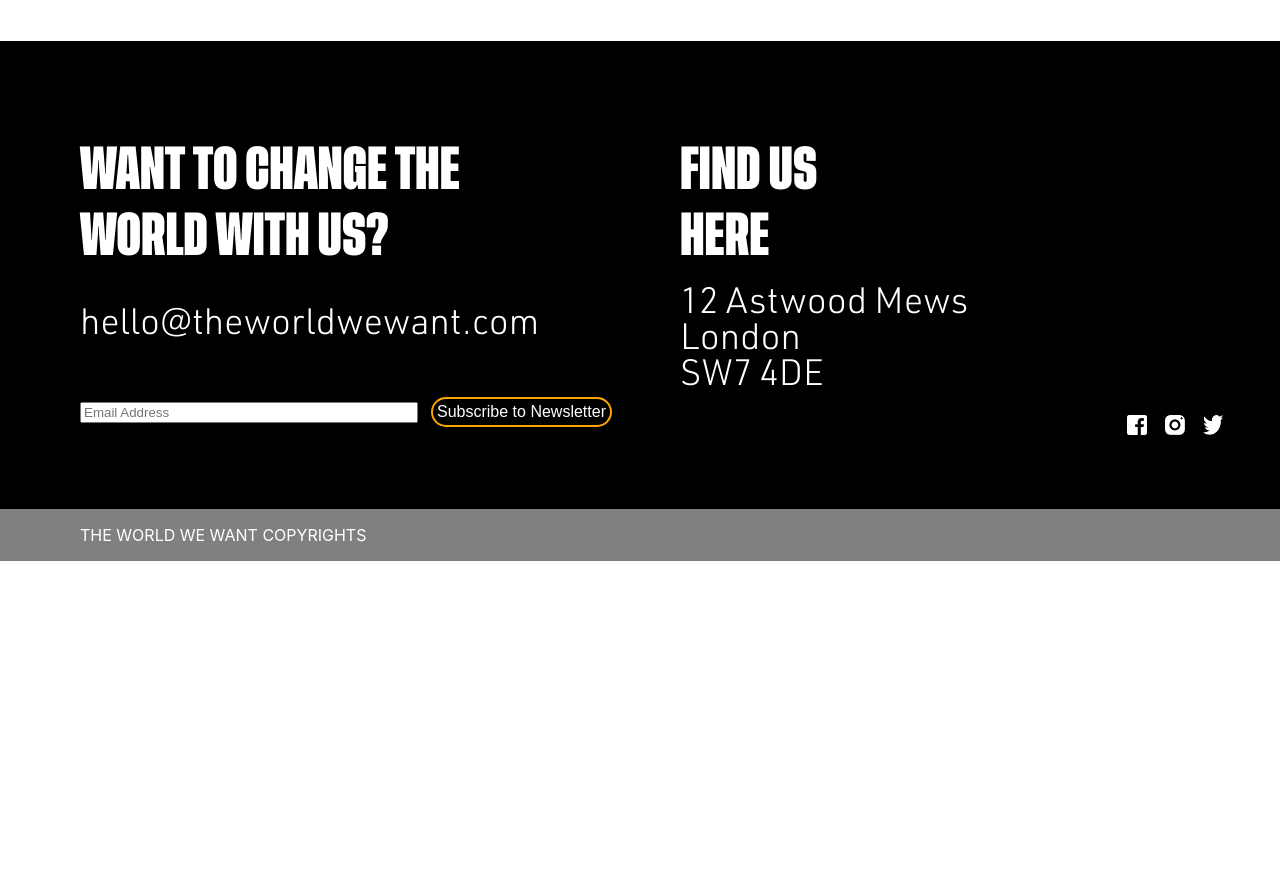
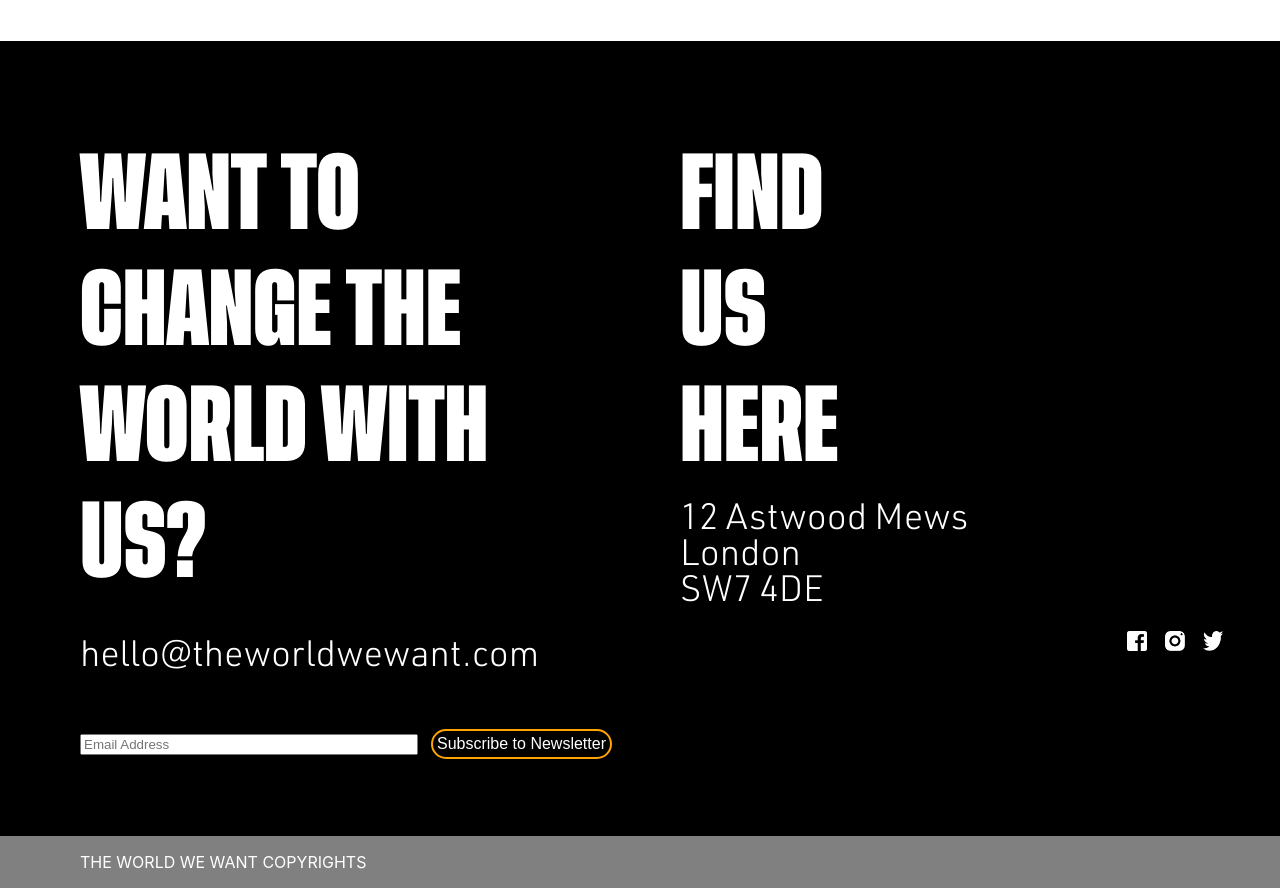
Before and after one commit to kapilcoe/the-world-we-want, a React (Create React App) app: page / in a window 1280 px wide. Shown: the part 10160-11048 px from the top of the page. Before the commit the page ends 10721 px from the top, so only its background shows below. Built offline with nearby package versions, Linux system fonts and the light colour scheme.

Commit message:
Fonts Style

```diff
--- a/src/components/footer/footer.css
+++ b/src/components/footer/footer.css
@@ -32,14 +32,14 @@ margin-bottom: 2em;
 
 .l-footer .f-title {
     width: 70%;
-    font-size: 45px;
+    font-size: 80px;
     font-weight: lighter;
     font-family: 'Tusker-5700';
     text-transform: uppercase;
 }
 .r-footer .r-footer-title{
     width: 30%;
-    font-size: 45px;
+    font-size: 80px;
     font-weight: lighter;
     font-family: 'Tusker-5700';
     text-transform: uppercase;
```
